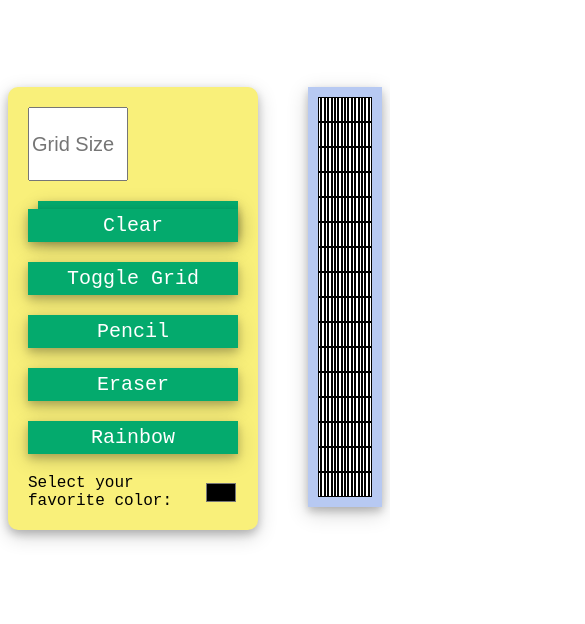
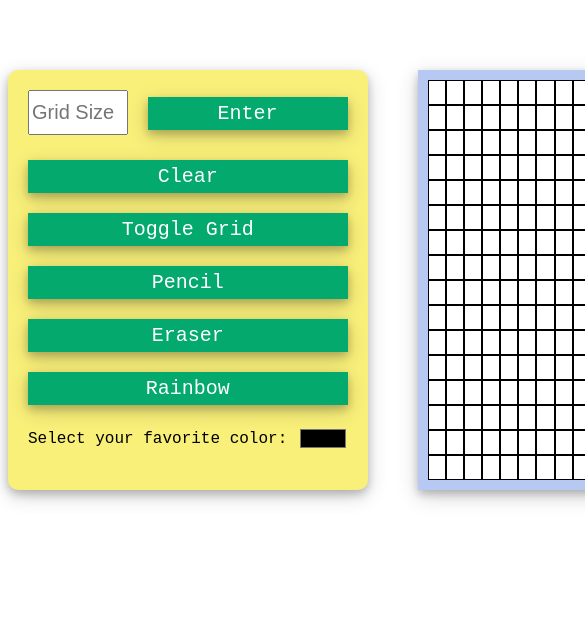
Before and after one commit to onkar69483/Etch-a-Sketch, a plain HTML site: page index.html in a window 390 px wide. Shown: the part 140-764 px from the top of the page, 585 px wide, since content can reach past the window. Drawn offline with Linux system fonts and the light colour scheme; a web font is replaced by a local one.

Commit message:
updated responsiveness

```diff
--- a/style.css
+++ b/style.css
@@ -1,6 +1,7 @@
 body{
     display: flex;
     min-height: 97vh;
+    min-width: fit-content;
     flex-direction: column;
     justify-content: space-between;
     font-family: "Kode Mono", monospace;
@@ -26,6 +27,7 @@ footer{
 }
 
 .menu{
+    min-width: fit-content;
     background-color: F9F07A;
     padding: 20px;
     border-radius: 10px;
```
